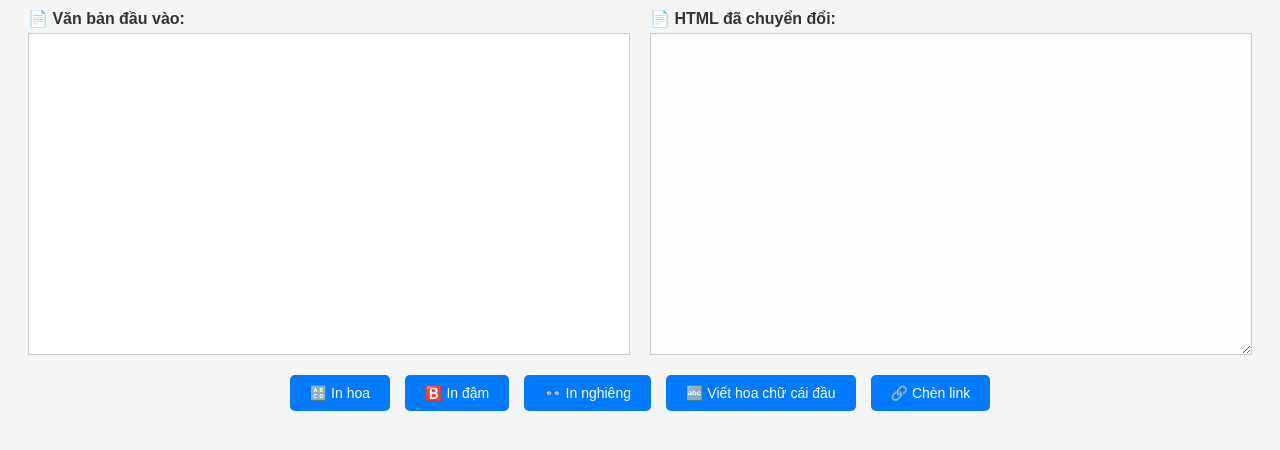
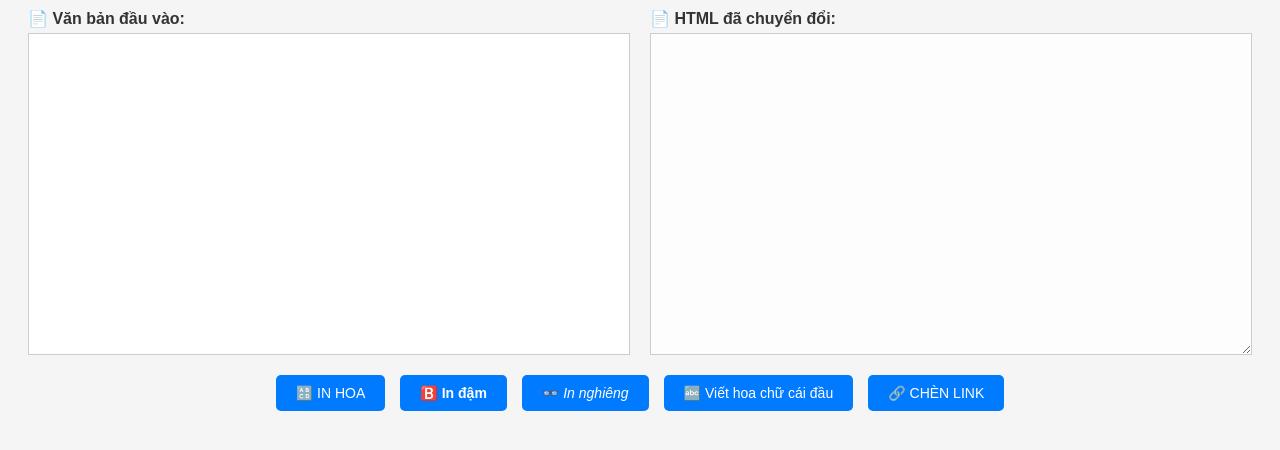
Before and after one commit to piayti0431/text-to-html, a plain HTML site: page index.html in a window 1280 px wide. Shown: the part 108-558 px from the top of the page. Drawn offline with Linux system fonts and the light colour scheme.

Commit message:
Update index.html

```diff
--- a/index.html
+++ b/index.html
@@ -18,11 +18,11 @@
         </div>
     </div>
     <div class="button-group">
-        <button onclick="applyFormat('uppercase')">🔠 In hoa</button>
-        <button onclick="applyFormat('bold')">🅱️ In đậm</button>
-        <button onclick="applyFormat('italic')">👓 In nghiêng</button>
+        <button onclick="applyFormat('uppercase')">🔠 IN HOA</button>
+        <button onclick="applyFormat('bold')">🅱️ <strong>In đậm</strong></button>
+        <button onclick="applyFormat('italic')">👓 <em>In nghiêng</em></button>
         <button onclick="applyFormat('capitalize')">🔤 Viết hoa chữ cái đầu</button>
-        <button onclick="applyFormat('link')">🔗 Chèn link</button>
+        <button onclick="applyFormat('link')">🔗 CHÈN LINK</button>
     </div>
     <script src="script.js"></script>
 </body>
```
